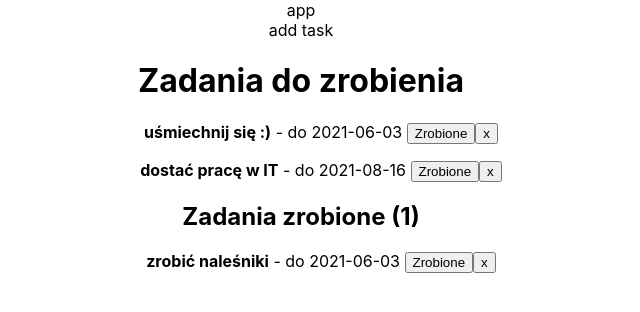
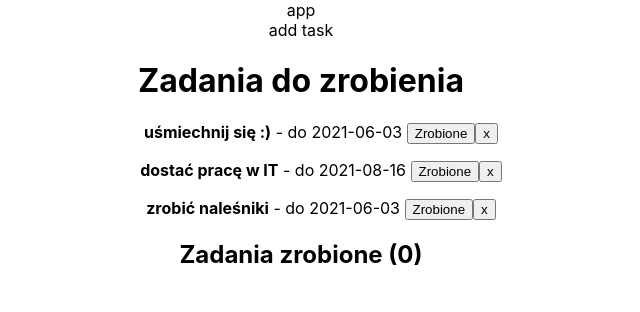
Before and after one commit to agapoli89/to-do-list, a React (Create React App) app: page / in a window 1280 px wide. Shown: the top 312 px of the page, without its empty margins (339-979 px from the left). Built offline with nearby package versions, Linux system fonts and the light colour scheme.

Commit message:
Set tasks as undone

```diff
--- a/src/components/App.js
+++ b/src/components/App.js
@@ -28,8 +28,8 @@ class App extends Component {
         text: 'zrobić naleśniki',
         date: '2021-06-03',
         important: false,
-        active: false,
-        finishDate: '2021-06-03',
+        active: true,
+        finishDate: null,
       }
     ]
   }
```
